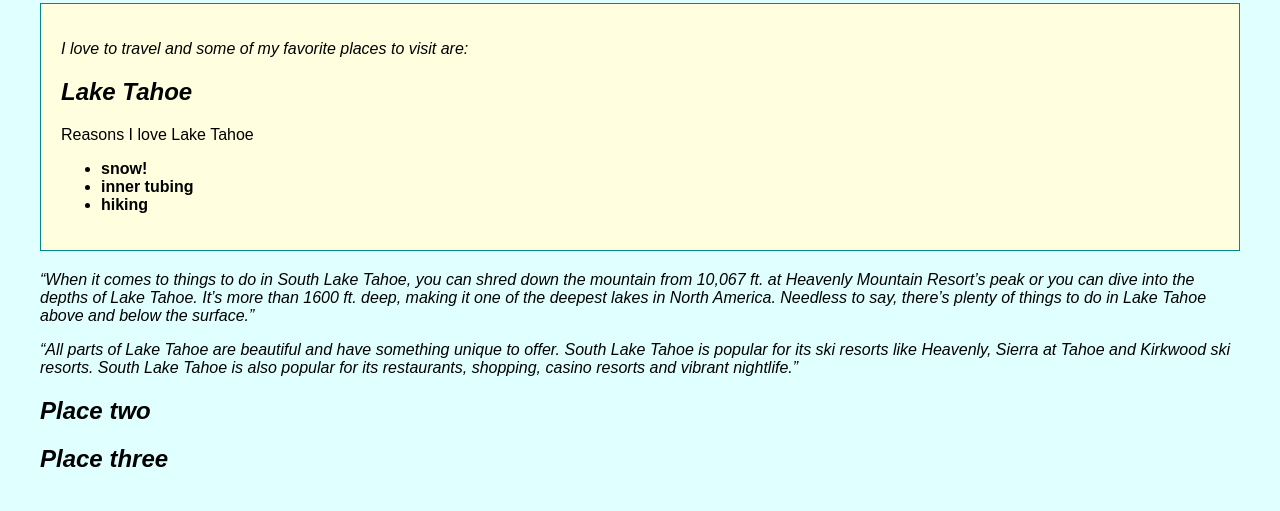
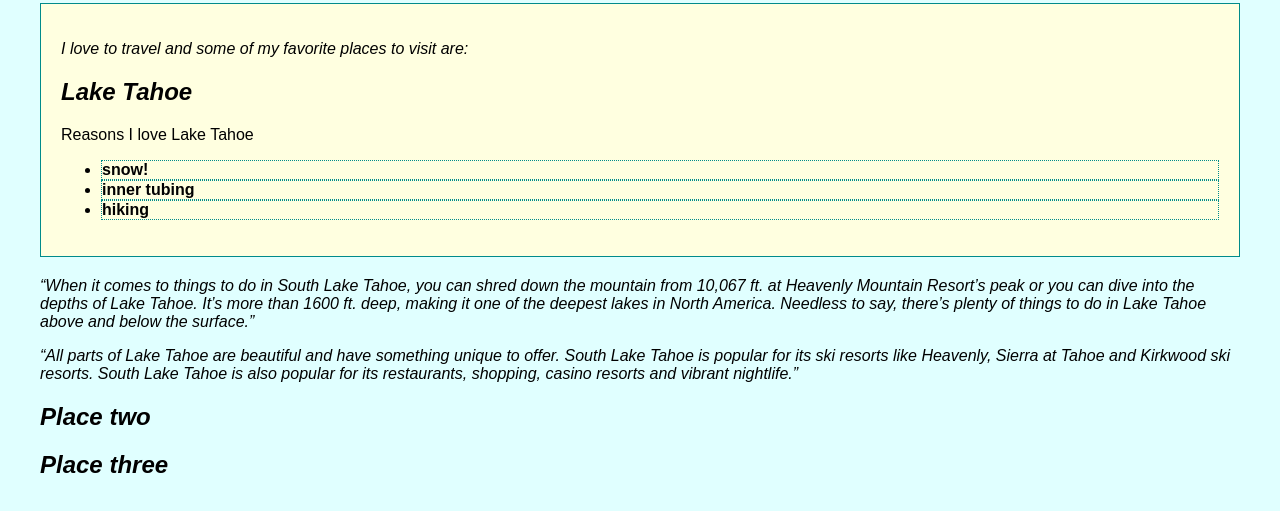
Before and after one commit to styarla-28/539-fall25-csstest, a plain HTML site: page index.html in a window 1280 px wide. Shown: the part 87-598 px from the top of the page. Drawn offline with Linux system fonts and the light colour scheme.

Commit message:
initial commit

```diff
--- a/css/styles.css
+++ b/css/styles.css
@@ -34,4 +34,5 @@
     font-size: 16px;
     text-align: left;
     font-weight: bold;
+    border: 1.5px dotted darkcyan;
 }
```
